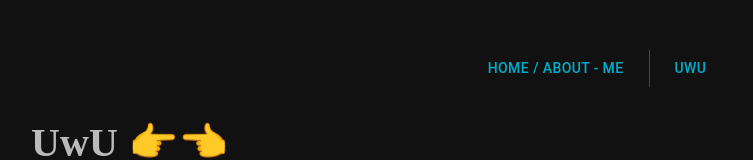
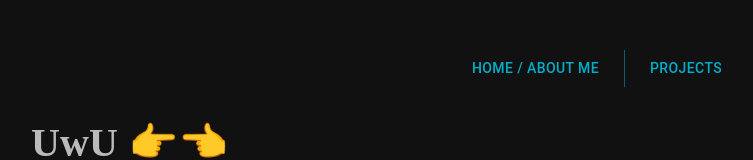
Before and after one commit to selareid/www.selareid.com, a React (Create React App) app: page / in a window 1280 px wide. Shown: the top 160 px of the page, without its empty margins (43-796 px from the left). Built offline with nearby package versions, Linux system fonts and the light colour scheme.

Commit message:
Edited nav button labels

```diff
--- a/src/App.tsx
+++ b/src/App.tsx
@@ -11,8 +11,8 @@ function App() {
             <div className="App">
                 <header className="App-header">
                     <ButtonGroup variant="text" color="secondary" >
-                        <Button className="navButton" component={Link} to={"/"}>home / about - me</Button>
-                        <Button className="navButton" component={Link} to={"/"}>UwU</Button>
+                        <Button className="navButton" component={Link} to={"/"}>home / about me</Button>
+                        <Button className="navButton" component={Link} to={"/"}>Projects</Button>
                     </ButtonGroup>
                 </header>
 
```
